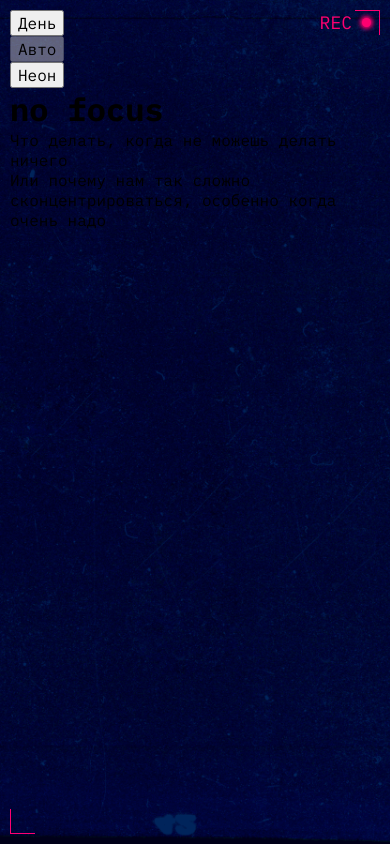
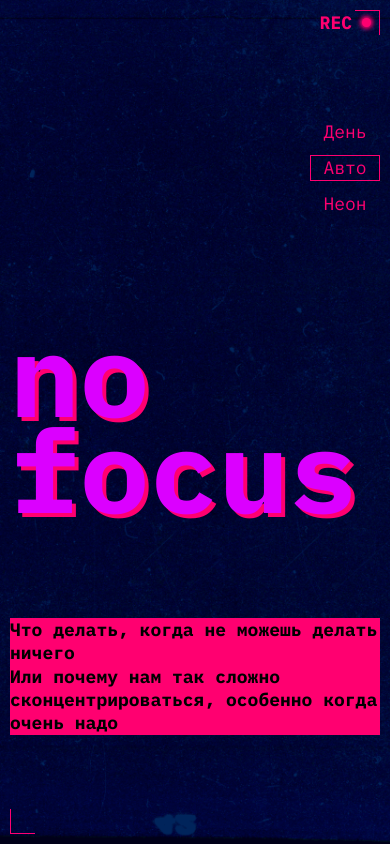
Before and after one commit to AlekseySyryh/slozhno-sosredotochitsya-fd, a plain HTML site: page index.html in a window 390 px wide. Drawn offline with Linux system fonts and the light colour scheme.

Commit message:
Header Mobile Dark

```diff
--- a/styles/style.css
+++ b/styles/style.css
@@ -8,14 +8,17 @@
   background-position: center;
   background-size: cover;
   background-attachment: fixed;
-  font-family: "IBM Plex mono", "Arial", sans-serif;;
+  font-family: "IBM Plex mono", "Arial", sans-serif;
+  font-weight: 700;
 }
-
 
 .header {
   position: relative;
   padding: 10px;
   block-size: 100vh;
+  display: grid;
+  grid-template-rows: 1fr min-content 1fr;
+  align-items: center;
 }
 
 .lamp {
@@ -65,3 +68,58 @@
   inline-size: 25px;
   block-size: 25px;
 }
+
+.header__theme-menu-list {
+  display: flex;
+  flex-direction: column;
+  gap: 10px;
+  align-self: center;
+  justify-self: end;
+  align-items: center;
+  justify-items: center;
+}
+
+.header__theme-menu-button {
+  background-color: transparent;
+  border: none;
+  color: var(--menu-color);
+  font-weight: 400;
+  font-size: 18px;
+  line-height: 100%;
+  min-width: 70px;
+  min-height: 26px;
+}
+
+.header__theme-menu-button_active {
+  border: 1px solid var(--menu-color);
+}
+
+.header__theme-menu-button:hover {
+  border: 1px solid var(--menu-color-transparent);
+}
+
+.header__theme-menu-button:focus {
+  outline: none;
+}
+
+.header__theme-menu-button:focus-visible {
+  border-bottom: 1px solid var(--menu-color);
+}
+
+.header__title {
+  font-size: clamp(7.25rem, 7.0115rem + 1.0178vw, 7.5rem);
+  line-height: 83%;
+  color: var(--header-font-color);
+  text-shadow: 4px 4px 0 var(--accent-color);
+  align-self: center;
+  justify-self: center;
+}
+
+.header__description {
+  font-size: 18px;
+  line-height: 130%;
+}
+
+.title-decor {
+  background: var(--accent-color);
+}
--- a/styles/variables.css
+++ b/styles/variables.css
@@ -1,5 +1,8 @@
 :root {
   --header-background-image:  url('../images/cover-image-dark.png');
-  --menu-color: #ff0070;
+  --menu-color: #FF0070;
+  --menu-color-transparent: #FF007066;
   --menu-text-size: 18px;
+  --header-font-color: #DB00FF;
+  --accent-color: #FF0070;
 }
```
